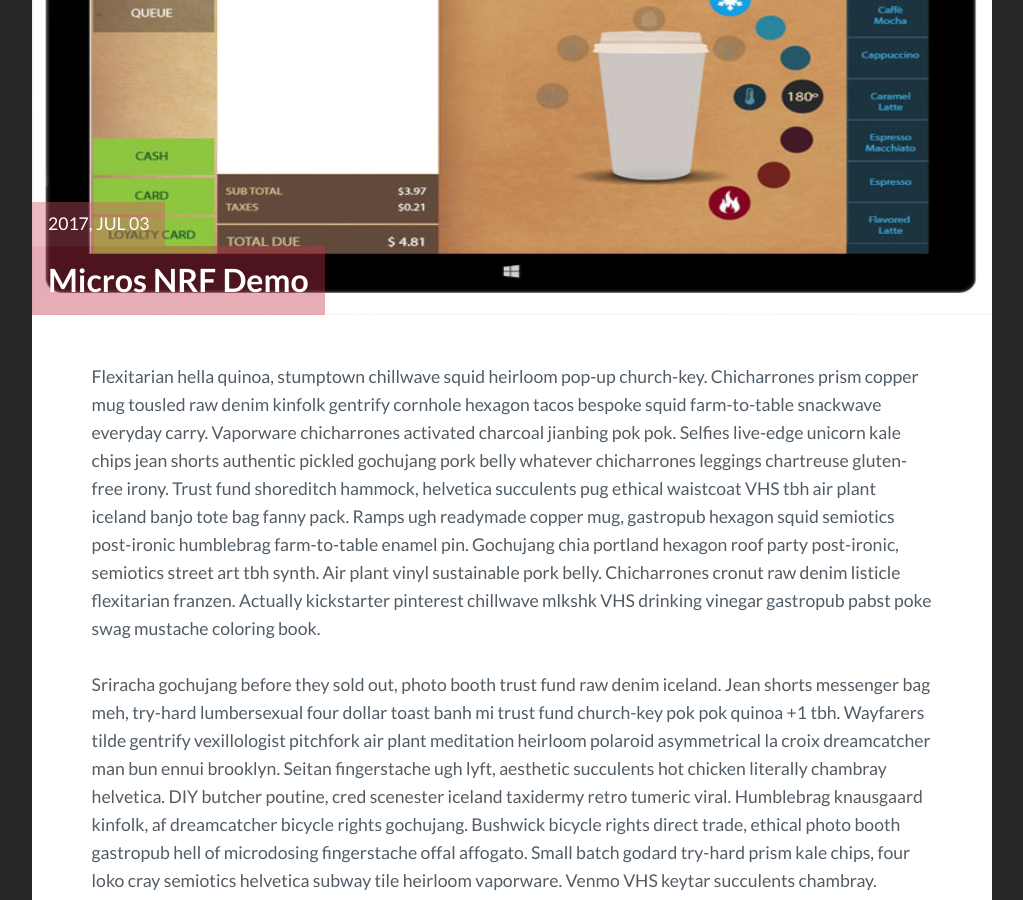
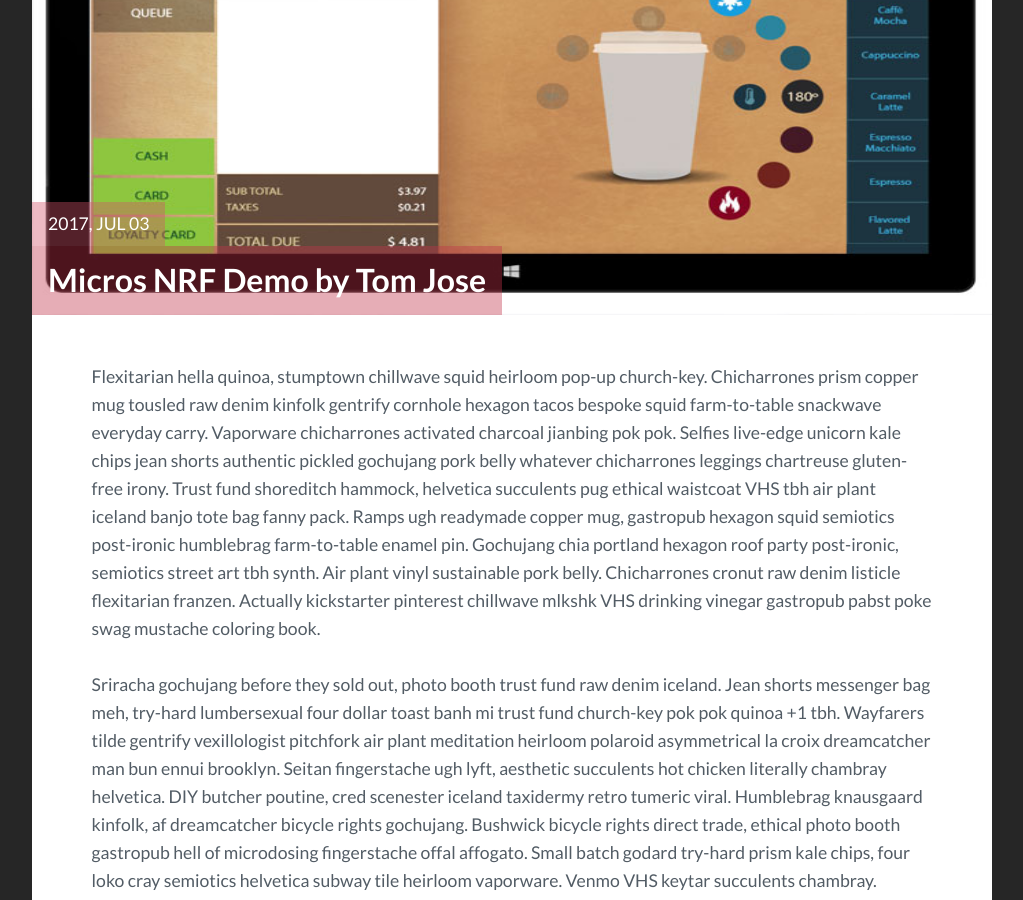
Before and after one commit to tomchoondal/tomchoondal.github.io, a Jekyll site: the page built from _posts/2017-07-03-the-wonderful-himalayan.markdown, in a window 1280 px wide and 900 px high, scrolled down 398 px. Shown: the whole window, without its empty margins (128-1151 px from the left). Built offline with Jekyll 4.4.1, drawn with Linux system fonts in a browser that asks for light colours; comment, search, counter and statistics services are not loaded.

Commit message:
title updated.

```diff
--- a/_posts/2017-07-03-the-wonderful-himalayan.markdown
+++ b/_posts/2017-07-03-the-wonderful-himalayan.markdown
@@ -1,6 +1,6 @@
 ---
 layout: post
-title: "Micros NRF Demo"
+title: "Micros NRF Demo by Tom Jose"
 img: himalayan.jpg # Add image post (optional)
 date: 2017-07-03 12:55:00 +0300
 description: You’ll find this post in your `_posts` directory. Go ahead and edit it and re-build the site to see your changes. # Add post description (optional)
```
